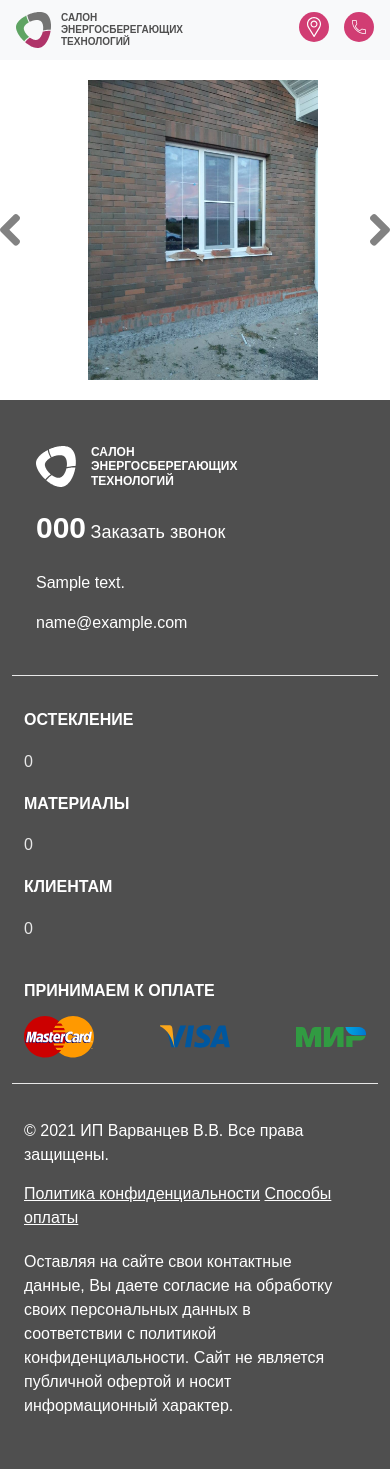
After one commit to cla55ik/vseokna36, a PHP site: template app/templates/section/our-works-mob.php in a window 390 px wide. The commit adds this page. Run offline with PHP 8.4, Linux system fonts and the light colour scheme; the template is opened without the code that fills it: most values are stand-ins (such as "Sample title", 1, 10 or a date in 2020); a stand-in replaces the project's code that opens the database connection.

```diff
--- a/app/layouts/footer.php
+++ b/app/layouts/footer.php
@@ -12,13 +12,15 @@
                 <span>САЛОН <br />ЭНЕРГОСБЕРЕГАЮЩИХ<br /> ТЕХНОЛОГИЙ</span>
               </a>
             </div>
-            <div class="col-lg-5 d-flex justify-content-between align-items-start">
+            <div class="d-none d-lg-flex col-lg-5  justify-content-between align-items-start">
               <button class="btn-footer" type="button" name="btn-footer-price" onclick="modalVisible()">Узнать стоимость</button>
               <button class="btn-footer" type="button" name="btn-footer-price" onclick="modalVisible()">Бесплатный замер</button>
             </div>
-            <div class="col-lg-4 text-end pb-30">
+            <div class="col-lg-4 text-lg-end pb-30">
               <a class="white title-36" href="tel:<?= $contacts['tel_link']; ?>"><?=$contacts['tel'] ; ?></a>
               <a class="white text-20 text-end w-100" href="#" onclick="modalVisible()">Заказать звонок</a>
+              <p class="white mt-4 d-block d-lg-none"><?=$contacts['address'] ;?></p>
+              <a class="white d-block d-lg-none" href="mailto:<?=$contacts['mail'] ; ?>"><?= $contacts['mail'] ; ?></a>
             </div>
           </div>
           <div class="row footer-body pt-50 pb-40">
@@ -53,8 +55,8 @@
               </ul>
             </div>
             <div class="col-lg-3">
-              <p class="white m-0"><?=$contacts['address'] ;?></p>
-              <a class="white " href="mailto:<?=$contacts['mail'] ; ?>"><?= $contacts['mail'] ; ?></a>
+              <p class="white m-0 d-none d-lg-block"><?=$contacts['address'] ;?></p>
+              <a class="white d-none d-lg-block" href="mailto:<?=$contacts['mail'] ; ?>"><?= $contacts['mail'] ; ?></a>
               <p class="title-18 white pt-30">ПРИНИМАЕМ К ОПЛАТЕ</p>
               <div class="d-flex justify-content-between align-items-center methods-pay">
                 <img src="/src/img/mastercard.svg" alt="mastercard">
--- a/app/layouts/header.php
+++ b/app/layouts/header.php
@@ -40,7 +40,7 @@
         </a>
       </div>
       <!-- Mobile -->
-      <div class="col-7 d-flex d-ls-none justify-content-end mobile-right-menu">
+      <div class="col-7 d-flex d-md-none justify-content-end mobile-right-menu">
         <div class="">
           <a href="#"> <img src="/src/img/address.svg" alt="адрес салона окон"> </a>
         </div>
--- a/app/pages/main.php
+++ b/app/pages/main.php
@@ -198,7 +198,22 @@ include_once($_SERVER['DOCUMENT_ROOT']. "/app/layouts/header.php");
   </div>
 
   <!-- Наши работы -->
-<?php include_once($_SERVER['DOCUMENT_ROOT']. "/app/templates/section/our-works.php"); ?>
+  <div class="d-none d-lg-block container p-0">
+    <?php include_once($_SERVER['DOCUMENT_ROOT']. "/app/templates/section/our-works.php"); ?>
+  </div>
+  <div class="d-block d-lg-none container mb-70">
+    <div class="bg-green p-3 d-inline-block our-work-title">
+      <h2 class="title-24 white text-uppercase m-0">Наши работы</h2>
+    </div>
+
+    <div class="our-works-slider">
+      <?php include_once($_SERVER['DOCUMENT_ROOT']. "/app/templates/section/our-works-mob.php"); ?>
+    </div>
+
+
+  </div>
+
+
 
   <!-- Отзывы -->
 <?php include_once($_SERVER['DOCUMENT_ROOT']. "/app/templates/section/reviews-carousel.php"); ?>
--- a/app/templates/modal/modal-light.php
+++ b/app/templates/modal/modal-light.php
@@ -1,4 +1,4 @@
-<div class="container-fluid modal-background" id="modal-background">
+<div class="modal-background" id="modal-background">
   <div class="modal-wrapper">
     <div class="modal-head d-flex justify-content-end">
       <span> <a href="" onclick="modalHide()">закрыть</a> </span>
--- /dev/null
+++ b/app/templates/section/our-works-mob.php
@@ -0,0 +1,28 @@
+<div class="d-flex">
+  <div class="col-1 d-flex  align-items-center">
+    <a onclick="wrkPrev()"><img src="/src/img/chevron-left.svg" alt="Кнопка назад"></a>
+  </div>
+  <div class="col-10 wrk-slider">
+    <div class=" wrk-slider-list">
+      <div class="wrk-slider-track d-flex">
+        <?php for($i=1; $i<=9; $i++): ?>
+
+        <div class="wrk-slide">
+          <img src="/src/img/foto-rabot-0<?=$i ; ?>.jpg" alt="Остекление частного дома" loading="lazy">
+        </div>
+      <?php endfor; ?>
+
+      </div>
+    </div>
+  </div>
+
+  <div class="col-1 d-flex justify-content-end align-items-center">
+    <a onclick="wrkNext()"><img src="/src/img/chevron-right.svg" alt="Кнопка вперед"></a>
+  </div>
+</div>
+
+
+
+<script>
+
+</script>
--- a/src/css/style.css
+++ b/src/css/style.css
@@ -2522,4 +2558,74 @@ span.second.title-32{
   }
 
 
-}
+  /*Слайдер НашиРаботы*/
+
+
+
+  .wrk-slider{
+    position: relative;
+    width: 245px;
+    height: 300px;
+    margin: 20px auto;
+
+    user-select: none;
+    touch-action: pan-y;
+
+  }
+
+  .wrk-slider img {
+    poiner-events: none;
+  }
+
+
+  .wrk-slider-list {
+    width: 245px;
+    height: 300px;
+    overflow: hidden;
+  }
+
+  .wrk-slide {
+    width: 245px;
+    height: 300px;
+    /* Чтобы слайды не сжимались */
+    flex-shrink: 0;
+    /* Увеличиваем и центрируем цифру внутри слайда */
+    font-size: 50px;
+    display: flex;
+    align-items: center;
+    justify-content: center;
+
+}
+
+  .wrk-slide img{
+    width: 245px;
+    height: 300px;
+    object-fit: cover;
+  }
+
+  .wrk-slide{
+    margin: 0px 15px;
+  }
+
+
+
+  .wrk-slider-track{
+    position: relative;
+    left: 0px;
+    transition: all ease .7s;
+  }
+
+  .our-work-title{
+    position: relative;
+    z-index: 2;
+
+  }
+
+  .our-works-slider{
+    position: relative;
+    z-index: 1;
+    margin-top: -50px;
+  }
+
+
+}
```
Also changed, not shown: other parts of src/css/style.css (+45 -9 lines), app/templates/section/akcii-carousel.php (+46 -1 lines), src/js/main.js (+86 -0 lines), src/img/chevron-left-m.svg (added), src/img/chevron-right-m.svg (added).
